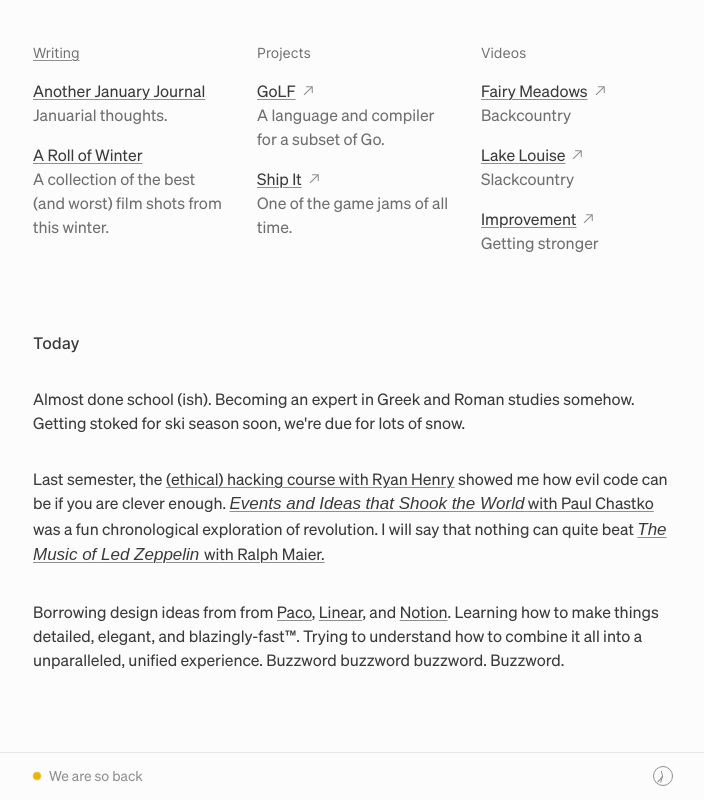
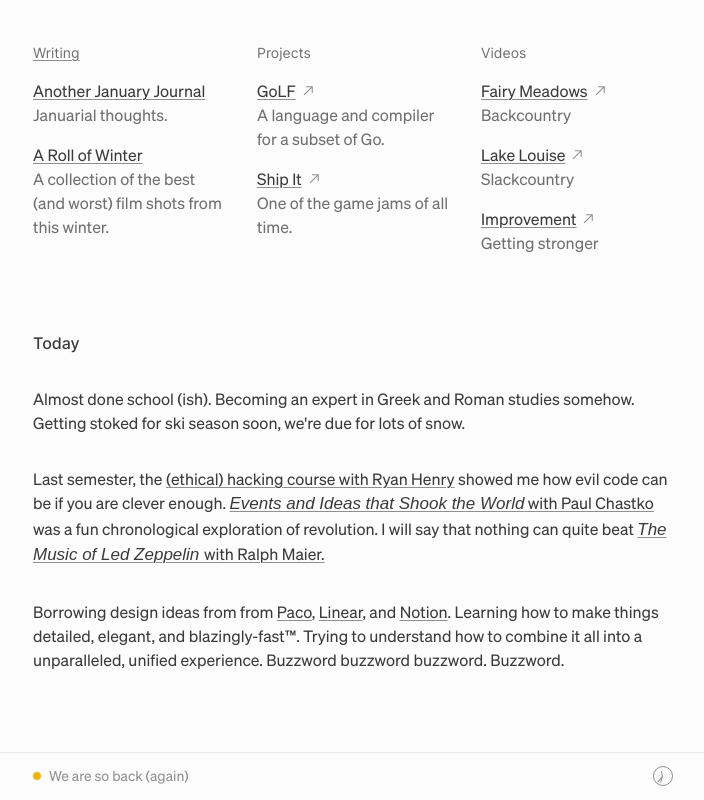
Before and after one commit to joeyvanlierop/joey, a Next.js app: page / in a window 1280 px wide. Shown: the part 281-1081 px from the top of the page, without its empty margins (279-983 px from the left). Built offline with nearby package versions, Linux system fonts and the light colour scheme; a web font is replaced by a local one.

Commit message:
Update mood (and simplify mood component)

```diff
--- a/components/footer.tsx
+++ b/components/footer.tsx
@@ -7,11 +7,15 @@ export function Footer() {
     <footer className="h-12 w-full border-t border-border absolute bottom-0 flex justify-center items-center text-sm text-mono-9">
       <div className="flex justify-between items-center w-full max-w-full md:max-w-[640px] px-10 md:px-0">
         <Mood
-          current={{
+          history={[
+            {
+            message: "We are so back (again)",
+            date: "2025-11-13",
+            },
+            {
             message: "We are so back",
             date: "2025-01-01",
-          }}
-          history={[
+            },
             {
               message: "Melancholic",
               date: "2024-12-05",
--- a/components/mood.tsx
+++ b/components/mood.tsx
@@ -7,10 +7,8 @@ import { useState } from "react";
 type MoodMeta = { message: string; date: string };
 
 export function Mood({
-  current,
   history,
 }: {
-  current: MoodMeta;
   history: MoodMeta[];
 }) {
   // https://github.com/radix-ui/primitives/issues/1573#issuecomment-1698975904
@@ -25,7 +23,7 @@ export function Mood({
             onClick={() => setOpen((open) => !open)}
           >
             <Dot className="bg-yellow-500 shadow-yellow-500 animate-pulsate shadow-dot" />
-            <p className="text-sm -mt-0.5">{current.message}</p>
+            <p className="text-sm -mt-0.5">{history[0].message}</p>
           </div>
         </Tooltip.Trigger>
         <Tooltip.Content
```
